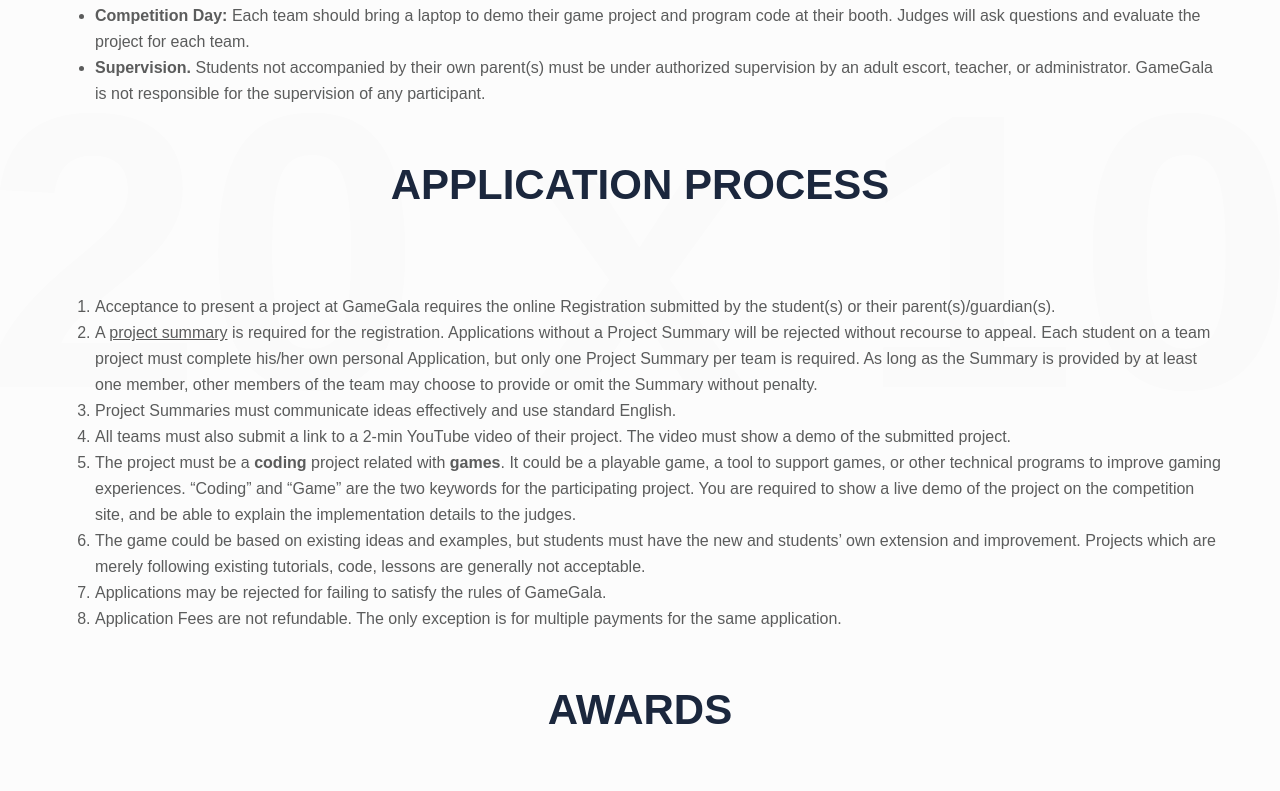
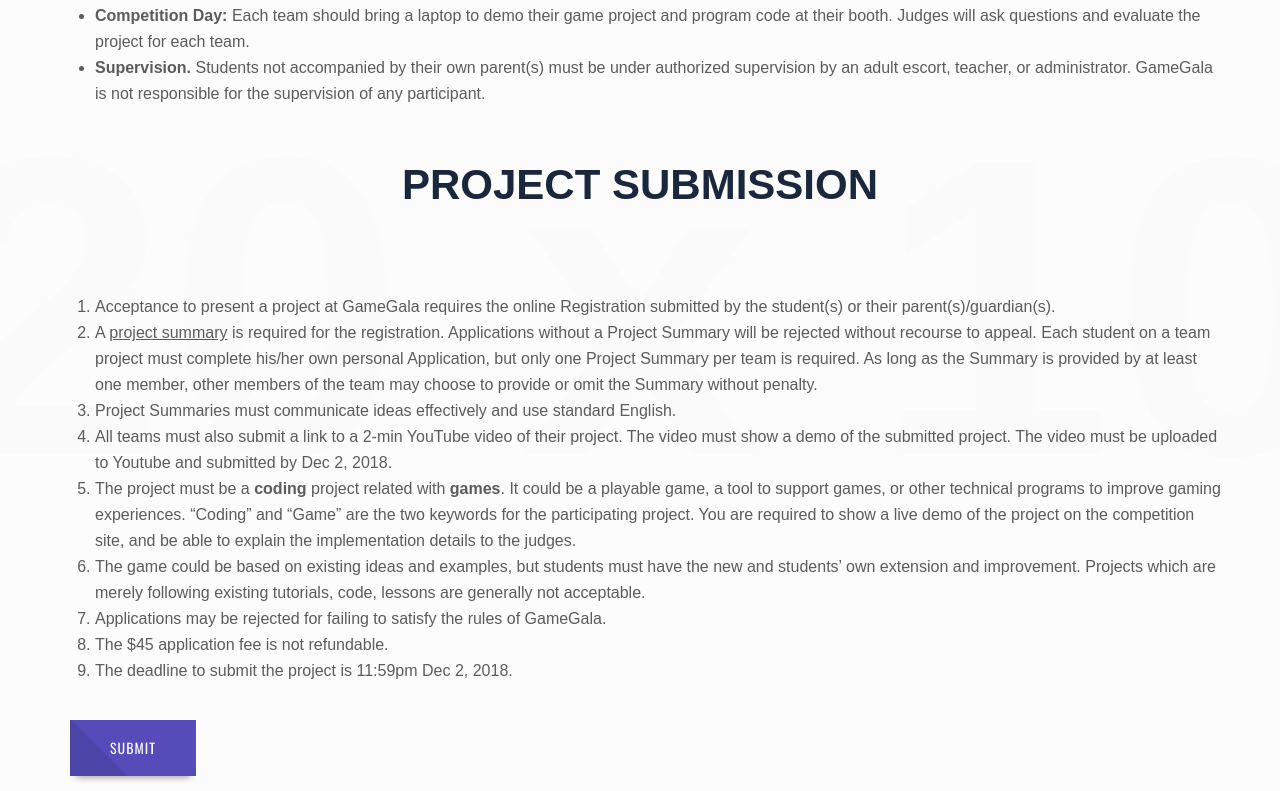
Before and after one commit to gamegala/gamegala.github.io, a plain HTML site: page index.html in a window 1280 px wide. Shown: the part 4385-5176 px from the top of the page. Drawn offline with nearby package versions, Linux system fonts and the light colour scheme; placeholder pictures from the web are drawn by us; a script that the page names is missing.

Commit message:
changed text for submission process and a button to submit

```diff
--- a/index.html
+++ b/index.html
@@ -367,7 +367,7 @@
                     <div class="row">
                         <div class="col-xs-12">
                             <div class="lgx-heading"><br>
-                                <h2 class="heading">Application Process</h2>
+                                <h2 class="heading">Project Submission</h2>
                             </div>
                         </div>
                     </div>
@@ -383,7 +383,7 @@
                              <p class="text">Project Summaries must communicate ideas effectively and use standard English.</p>
                           </li>
                           <li>
-                             <p class="text">All teams must also submit a link to a 2-min YouTube video of their project. The video must show a demo of the submitted project.</p>
+                             <p class="text">All teams must also submit a link to a 2-min YouTube video of their project. The video must show a demo of the submitted project. The video must be uploaded to Youtube and submitted by Dec 2, 2018.</p>
                           </li>
                           <li>
                              <p class="text">The project must be a <b>coding</b> project related with <b>games</b>. It could be a playable game, a tool to support games, or other technical programs to improve gaming experiences. “Coding” and “Game” are the two keywords for the participating project. You are required to show a live demo of the project on the competition site, and be able to explain the implementation details to the judges.</p>
@@ -395,10 +395,14 @@
                              <p class="text">Applications may be rejected for failing to satisfy the rules of GameGala.</p>
                           </li>
                           <li>
-                             <p class="text">Application Fees are not refundable. The only exception is for multiple payments for the same application.</p>
+                             <p class="text">The $45 application fee is not refundable.</p>
+                          </li>
+                          <li>
+                             <p class="text">The deadline to submit the project is 11:59pm Dec 2, 2018.</p>
                           </li>
                        </ol>
                     </div><br>
+                    <a class="lgx-btn" href="#"><span>Submit</span></a>
                     <div class="row">
                         <div class="col-xs-12">
                             <div class="lgx-heading"><br>
```
